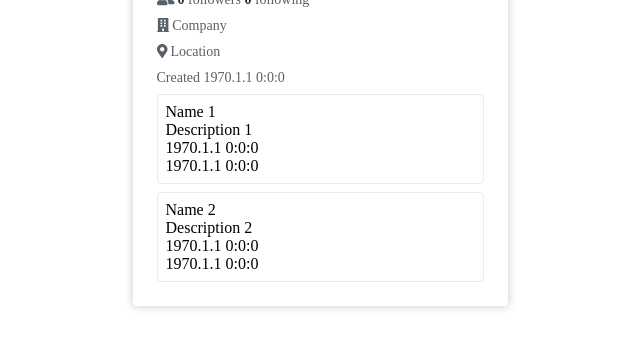
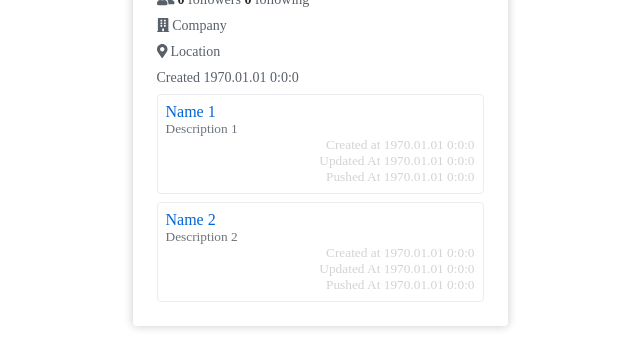
Before and after one commit to lwwwrjke-org/po-4-wt, a React (Create React App) app in the folder Reports/Galanin_Pavel/lab5/: page / in a window 1280 px wide. Shown: the part 217-560 px from the top of the page, without its empty margins (320-960 px from the left). Built offline with nearby package versions, Linux system fonts and the light colour scheme.

Commit message:
lab5/Galanin_Pavel : Fetch repos. Added styles

```diff
--- a/Reports/Galanin_Pavel/lab5/src/components/App/App.jsx
+++ b/Reports/Galanin_Pavel/lab5/src/components/App/App.jsx
@@ -16,7 +16,6 @@ class App extends React.Component {
             avatar_url: "",
             company: "Company",
             created_at: null,
-            created_at__formated: '0000.00.00 00:00:00',
             followers: 0,
             following: 0,
             stars: 0,
@@ -28,12 +27,14 @@ class App extends React.Component {
                     description: 'Description 1',
                     created_at: null,
                     updated_at: null,
+                    pushed_at: null,
                 },
                 {
                     name: 'Name 2',
                     description: 'Description 2',
                     created_at: null,
                     updated_at: null,
+                    pushed_at: null,
                 }
             ],
         };
@@ -117,10 +118,23 @@ class App extends React.Component {
                             (this['state']['repos']).map(
                                 (obj, index) => (
                                     <div className={styles.b_repos__repo} key={index}>
-                                        <div>{obj['name']}</div>
-                                        <div>{obj['description']}</div>
-                                        <div>{this.get_formated_date(obj['created_at'])}</div>
-                                        <div>{this.get_formated_date(obj['updated_at'])}</div>
+                                        <div>
+                                            <a href={obj['svn_url']}>
+                                                {obj['name']}
+                                            </a>
+                                        </div>
+                                        <div className={styles.b_repos__description}>
+                                            {obj['description']}
+                                        </div>
+                                        <div className={styles.b_repos__time}>
+                                            Created at {this.get_formated_date(obj['created_at'])}
+                                        </div>
+                                        <div className={styles.b_repos__time}>
+                                            Updated At {this.get_formated_date(obj['updated_at'])}
+                                        </div>
+                                        <div className={styles.b_repos__time}>
+                                            Pushed At {this.get_formated_date(obj['pushed_at'])}
+                                        </div>
                                     </div>
                                 )
                             )
@@ -137,6 +151,7 @@ class App extends React.Component {
     componentDidMount() {
         // React run function componentDidMount automaticl on reload page
         //this.fetch_users();
+        //this.fetch_repos();
     }
     // end componentDidMount()
 
@@ -152,6 +167,7 @@ class App extends React.Component {
 
     start_function() {
         this.fetch_users();
+        this.fetch_repos();
     }
     // end start_function()
 
@@ -160,14 +176,14 @@ class App extends React.Component {
     {
         let obj = new Date(param_date);
         let year = obj.getFullYear();
-        let month = obj.getMonth() + 1;
-        let date = obj.getDate();
+        let month = new Intl.DateTimeFormat('en', { month: '2-digit' }).format(obj);
+        let day = new Intl.DateTimeFormat('en', { day: '2-digit' }).format(obj);
 
         let hours = obj.getHours();
         let minutes = obj.getMinutes();
         let seconds = obj.getSeconds();
 
-        return (<span>{year}.{month}.{date} {hours}:{minutes}:{seconds}</span>);
+        return (<span>{year}.{month}.{day} {hours}:{minutes}:{seconds}</span>);
     }
 
     fetch_users() {
@@ -193,6 +209,23 @@ class App extends React.Component {
     }
     // end fetch_users()
 
+
+    fetch_repos() {
+        fetch(`https://api.github.com/users/${this.state.login}/repos`)
+            .then(response => response.json())
+            .then(
+                (result) => {
+                    this.setState(
+                        {
+                            repos: result,
+                        }
+                    );
+                    console.log(result);
+                }
+            );
+    }
+    // end fetch_repos()
+
 }
 
 export default App;
--- a/Reports/Galanin_Pavel/lab5/src/components/App/App.module.css
+++ b/Reports/Galanin_Pavel/lab5/src/components/App/App.module.css
@@ -1,3 +1,9 @@
+a
+{
+    color: #0366d6;
+    text-decoration: none;
+}
+
 .App__block
 {
     width: calc(375px - 16px * 2);
@@ -120,4 +126,17 @@
     margin: 8px;
     border-radius: 4px;
 }
+
+.b_repos__description
+{
+    color: #6d747b;
+    font-size: smaller;
+}
+
+.b_repos__time
+{
+    color: lightgrey;
+    font-size: smaller;
+    text-align: right;
+}
 /* end App__repos */
```
